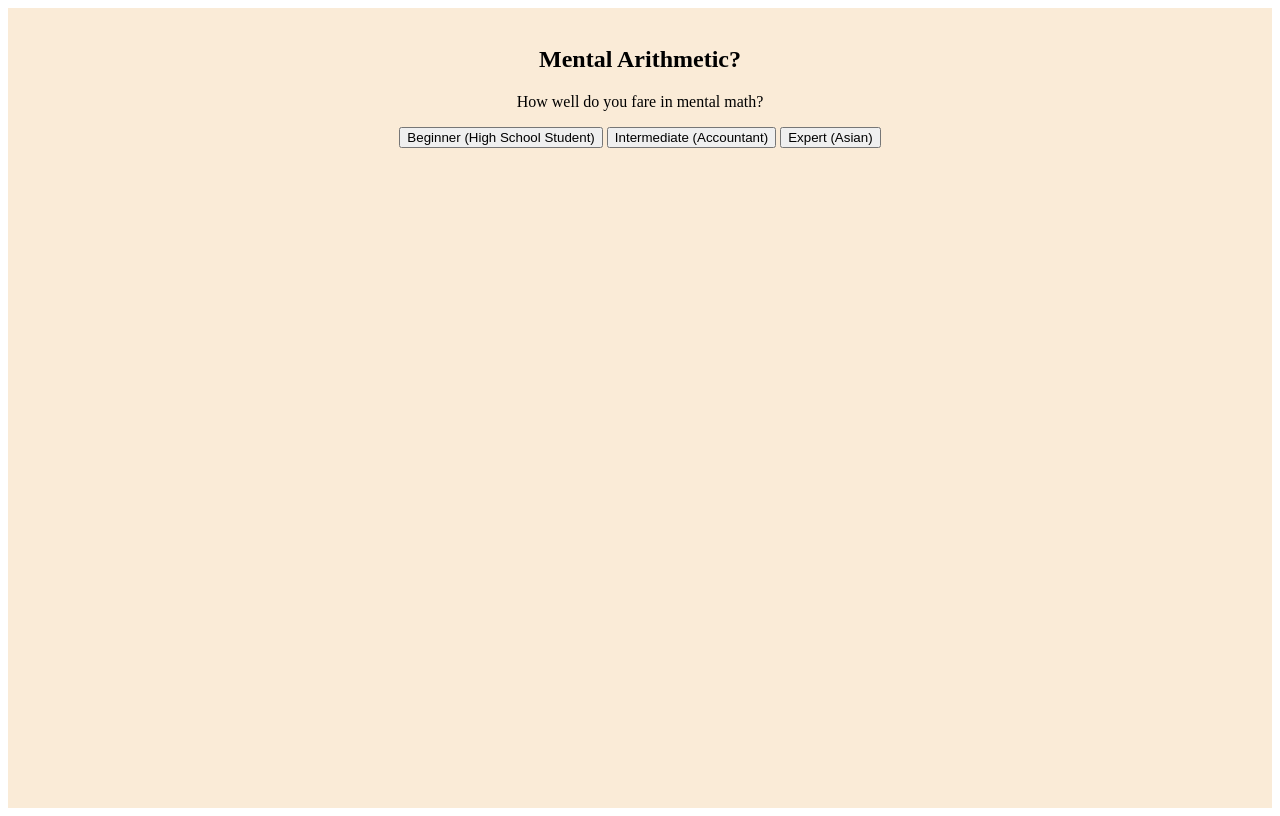
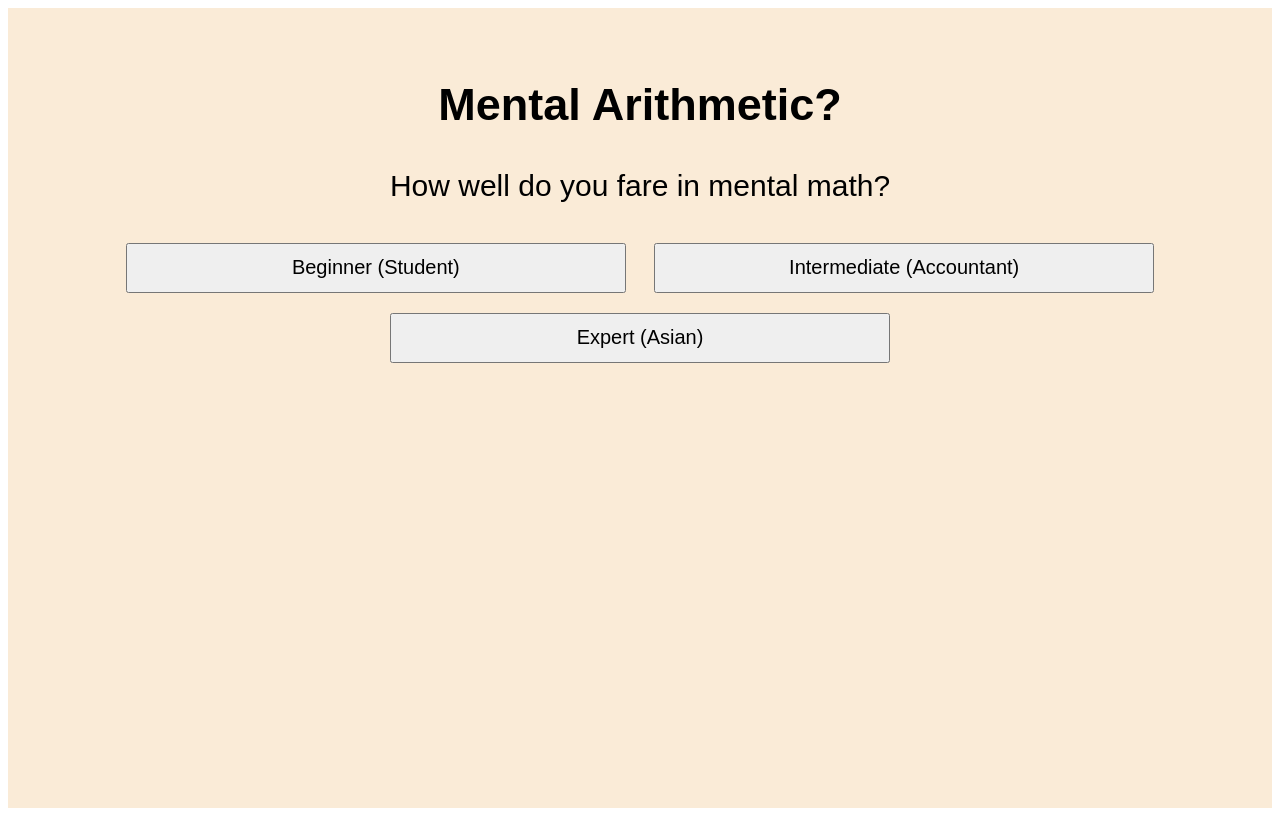
Before and after one commit to a1phanaught/math-game-svelte, a SvelteKit app: page / in a window 1280 px wide. Built offline with nearby package versions, Linux system fonts and the light colour scheme.

Commit message:
Some minor design changes. Will add expert difficulty later.

```diff
--- a/src/routes/+page.svelte
+++ b/src/routes/+page.svelte
@@ -27,9 +27,9 @@
         <br>
         <h2>Mental Arithmetic?</h2>
         <p>How well do you fare in mental math?</p>
-        <button on:click = {startGameEasy}>Beginner (High School Student)</button>
-        <button on:click = {startGameMedium}>Intermediate (Accountant)</button>
-        <button on:click = {startGameHard}>Expert (Asian)</button>
+        <button class="btn" on:click = {startGameEasy}>Beginner (Student)</button>
+        <button class="btn" on:click = {startGameMedium}>Intermediate (Accountant)</button>
+        <button class="btn" on:click = {startGameHard}>Expert (Asian)</button>
     </div>
 {:else}
     <Math difficulty={difficultyChosen}></Math>
@@ -41,5 +41,14 @@
         width: 100%;
         height: 100vh;
         text-align: center;
+        font-family: arial,sans-serif;
+        font-size: 30px;
+    }
+
+    .btn {
+        margin: 10px;
+        height: 50px;
+        width: 500px;
+        font-size: 20px;
     }
 </style>
--- a/src/routes/EndScreen.svelte
+++ b/src/routes/EndScreen.svelte
@@ -10,7 +10,15 @@
         <div class="content">
             <br>
             <br>
-            <p>Your score was: {finalScore}. Satisfied?</p>
+            {#if finalScore < 1000}
+                <p>Your score was: {finalScore}. Could be better...</p>
+            {:else if finalScore < 3000}
+                <p>Your score was: {finalScore}. That was pretty nice!</p>
+            {:else if finalScore < 10000}
+                <p>Your score was: {finalScore}. Astounding!</p>
+            {:else}
+                <p>Your score was: {finalScore}. You're unstoppable!</p>
+            {/if}
             <button on:click={() => returnToMainPage = true}>Return to main page</button>
         </div>
     </div>
--- a/src/routes/functions.svelte
+++ b/src/routes/functions.svelte
@@ -24,16 +24,12 @@
         switch (operation) {
             case "+":
                 return rVal + lVal;
-                break;
             case "-":
                 return rVal - lVal;
-                break;
             case "*":
                 return rVal * lVal;
-                break;
             case "/":
                 return rVal / lVal;
-                break;
         }
     }
 
--- a/src/routes/math.svelte
+++ b/src/routes/math.svelte
@@ -1,7 +1,6 @@
 <script>
-    import Page from "./+page.svelte";
     import EndScreen from "./EndScreen.svelte";
-    import functions, {getRandomInt, getRandomOperation, getResultValue, sleep} from "./functions.svelte";
+    import {getRandomInt, getRandomOperation, getResultValue, sleep} from "./functions.svelte";
 
     export let difficulty;
     let score = 0.0;
@@ -11,10 +10,9 @@
 
     let scoreStreakMultiplier = 1.0;
     let questionString = "";
-    // HAHAHAHA
     let heartString = "";
-    let resultValue;
-    let answers;
+    let resultValue = 0;
+    let answers = new Array();
     let correct = false;
     let start = true;
     let waitTime = 5000;
@@ -110,6 +108,7 @@
                     setMediumQuestionAndAnswers();
                     break;
                 case "hard":
+                    alert("Not yet available. Sorry!");
                     gameEnd();
             }
 
@@ -163,9 +162,8 @@
             <h3>Lives left: {heartString}</h3>
             <p>Score: {score} ({scoreStreakMultiplier.toFixed(1)}x)</p>
             <h1>{questionString}</h1>
-            <!--<p>{seconds}</p>-->
             {#each answers as ans}
-                <button id="btn" disabled={buttonDisabled} on:click={() => evaluateAnswer(ans)}>{ans}</button>
+                <button class="btn" disabled={buttonDisabled} on:click={() => evaluateAnswer(ans)}>{ans}</button>
             {/each}
             <p>{message}</p>
         </div>
@@ -206,7 +204,7 @@
         z-index: -100;
     }
 
-    #btn {
+    .btn {
         margin: 20px;
         width: 100px;
         height: 100px;
```
